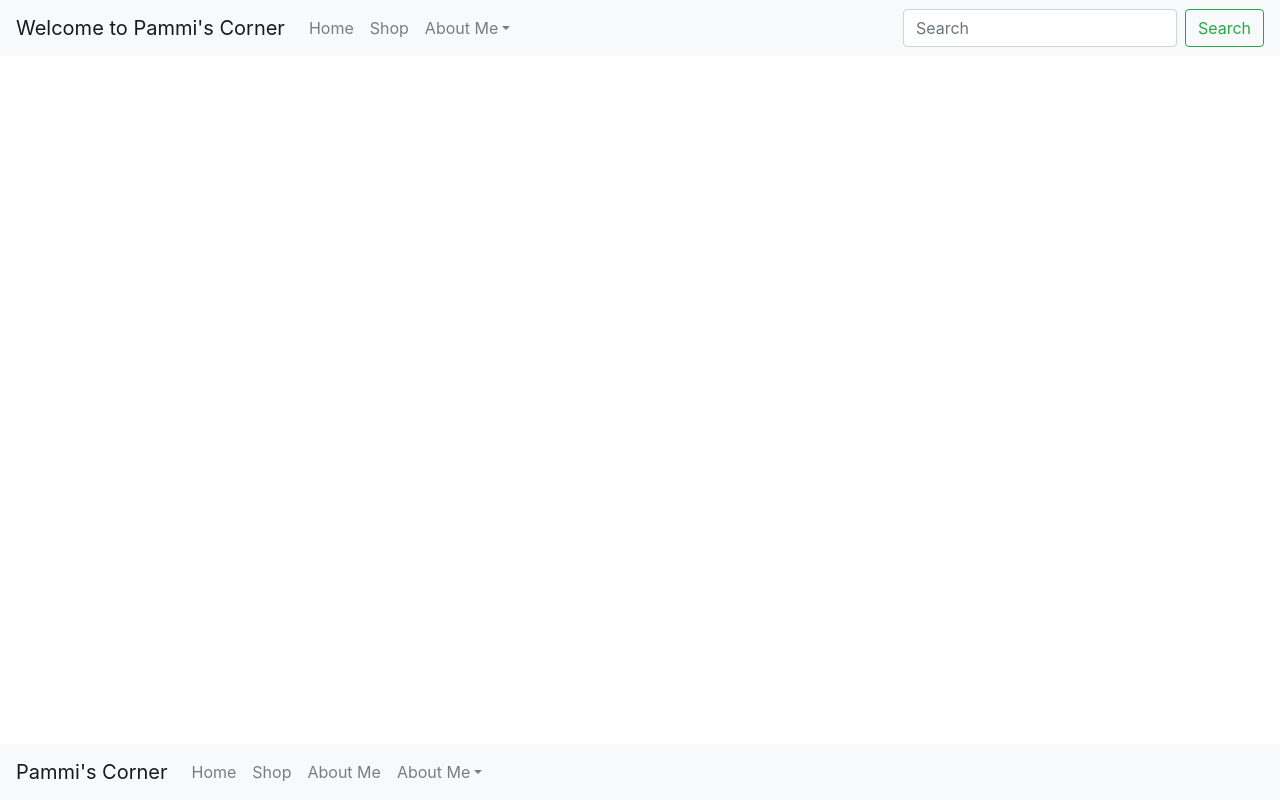
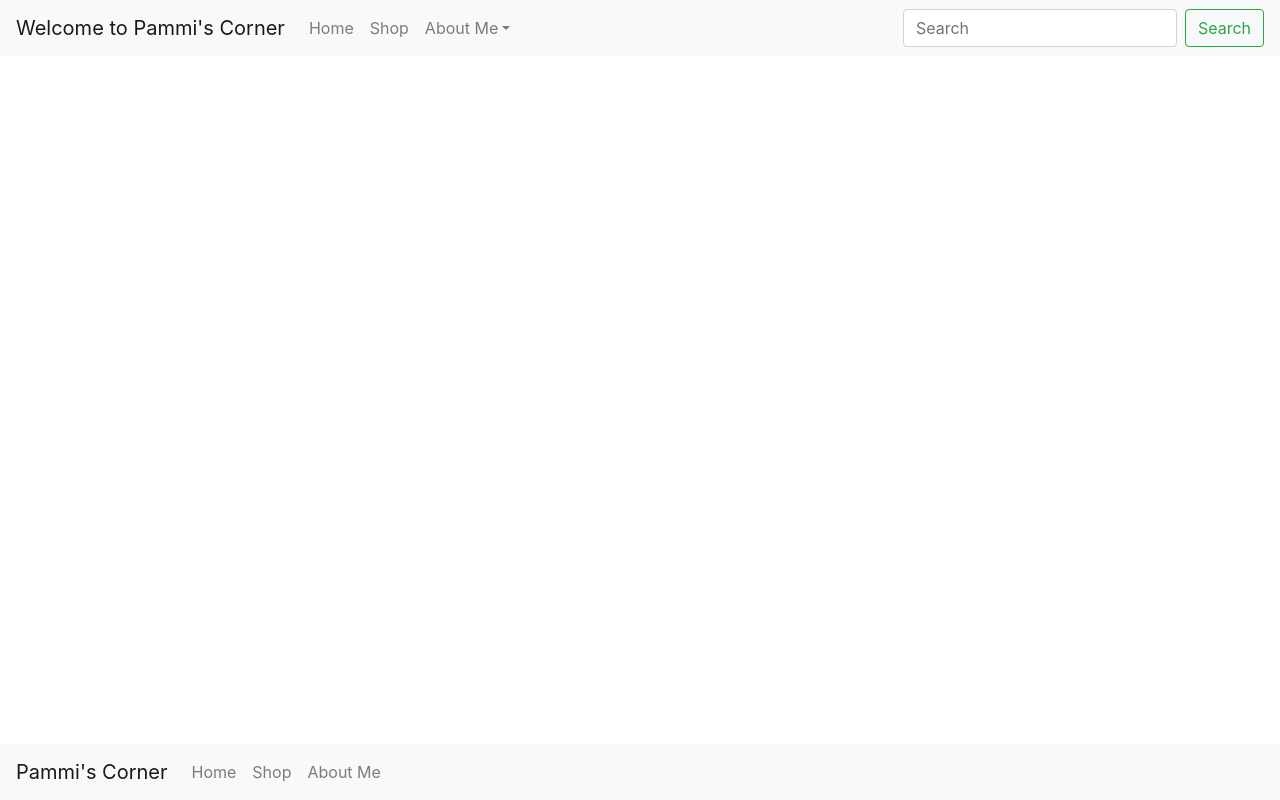
Before and after one commit to singhp1992/papas-app, a React (Create React App) app: page / in a window 1280 px wide. Built offline with nearby package versions, Linux system fonts and the light colour scheme.

Commit message:
deleting dropdown on footer

```diff
--- a/src/components/Footer.jsx
+++ b/src/components/Footer.jsx
@@ -15,11 +15,6 @@ class Footer extends Component {
                             <Nav.Link href="#home">Home</Nav.Link>
                             <Nav.Link href="#shop">Shop</Nav.Link>
                             <Nav.Link href="#about">About Me</Nav.Link>
-                            <NavDropdown title="About Me" id="basic-nav-dropdown">
-                                <NavDropdown.Item href="#action/3.1">Medical Background</NavDropdown.Item>
-                                <NavDropdown.Item href="#action/3.2">How I started</NavDropdown.Item>
-                                <NavDropdown.Item href="#action/3.3">Hobbies</NavDropdown.Item>
-                            </NavDropdown>
                         </Nav>
                     </Navbar.Collapse>
                 </Navbar>
```
